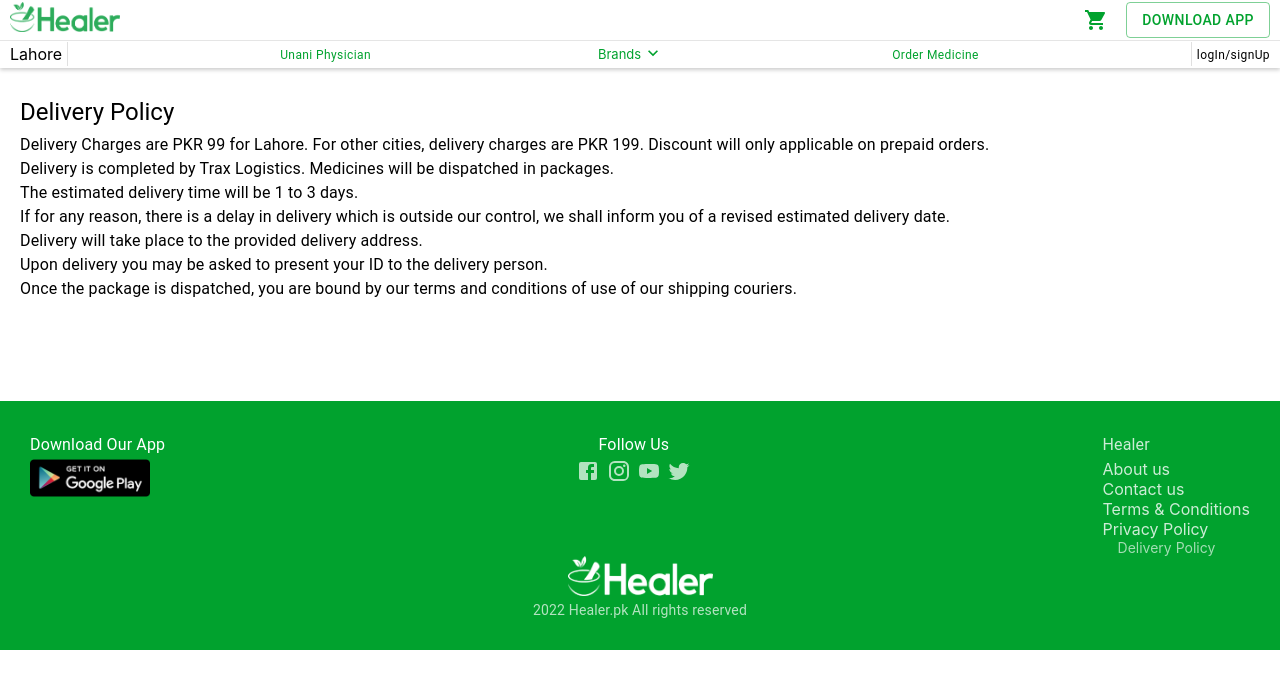
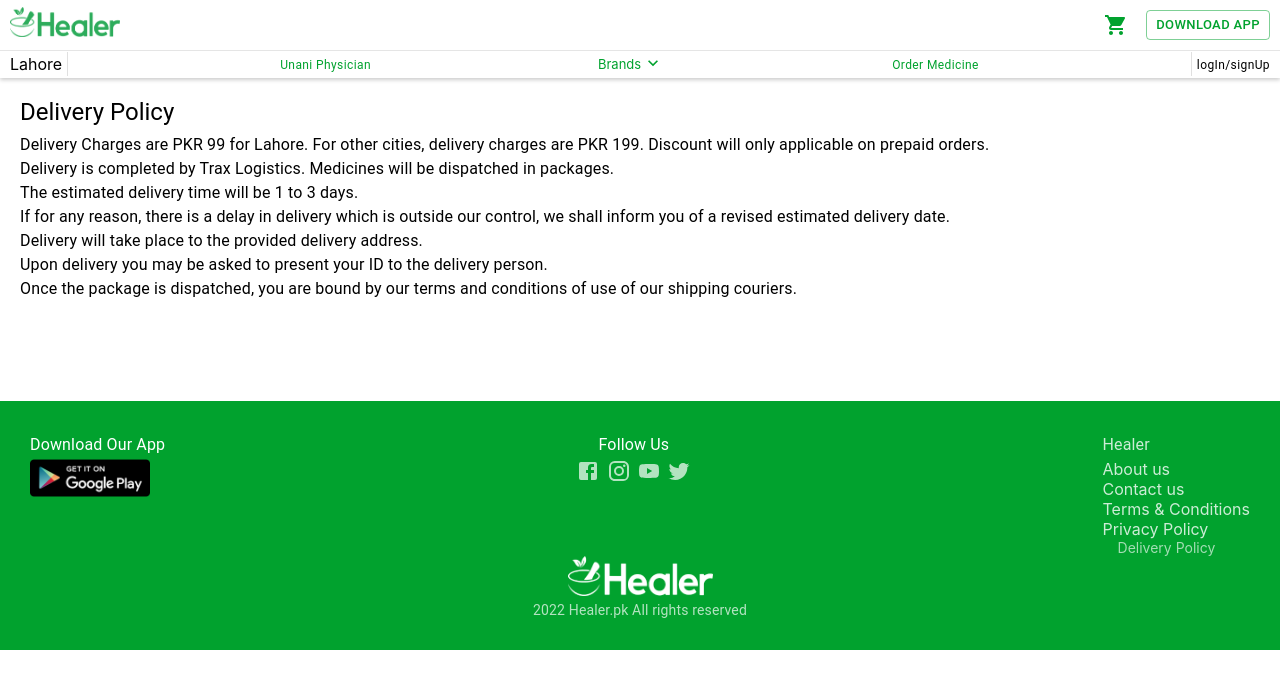
Before and after one commit to im-rahman1/healer-private, a Next.js app: page /delivery-policy in a window 1280 px wide. Shown: the top 688 px of the page. Built offline with nearby package versions, Linux system fonts and the light colour scheme.

Commit message:
added padding

```diff
--- a/components/Header.js
+++ b/components/Header.js
@@ -15,6 +15,7 @@ import {
   Box,
   Button,
   Icon,
+  TextField,
 } from "@mui/material";
 import { theme } from "@/styles/theme";
 import { ThemeProvider } from "@mui/material/styles";
@@ -49,7 +50,7 @@ export default function Header() {
           </Link>
         </div>
         <div>
-          <div className={styles.navSearch}></div>
+          <div className={styles.navSearch}>{/* <TextField> */}</div>
         </div>
         <nav className={styles.navLinks}>
           <ul>
@@ -68,8 +69,7 @@ export default function Header() {
               <ThemeProvider theme={theme}>
                 <Button
                   href="https://play.google.com/store/apps/details?id=com.healer.nature"
-                  size="medium"
-                  className={styles.btn}
+                  size="small"
                   color="primary"
                   variant="outlined">
                   Download App
--- a/styles/header.module.css
+++ b/styles/header.module.css
@@ -1,7 +1,7 @@
 .header {
   background: #fff;
   box-shadow: 0 2px 4px 0 rgba(0, 0, 0, 0.2);
-  height: 68px;
+  height: 78px;
   position: fixed;
   width: 100%;
   display: flex;
@@ -13,8 +13,12 @@
   display: flex;
   justify-content: space-between;
   border-bottom: 0.5px solid rgba(0, 0, 0, 0.103);
-  padding: 0px 10px;
+  padding: 5px 10px;
   align-items: center;
+}
+
+.navSearch {
+  width: 100%;
 }
 
 .headerBottom {
```
